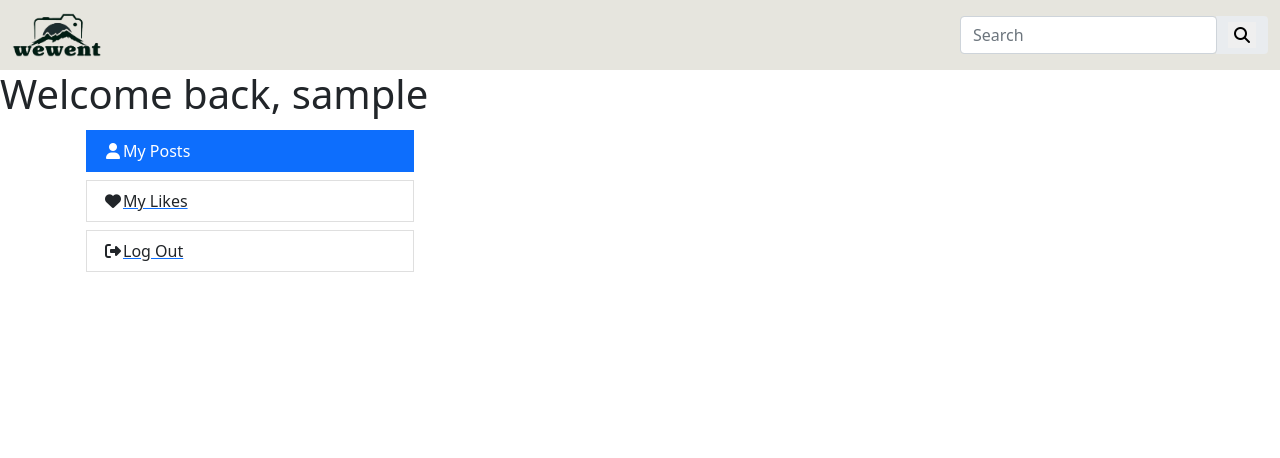
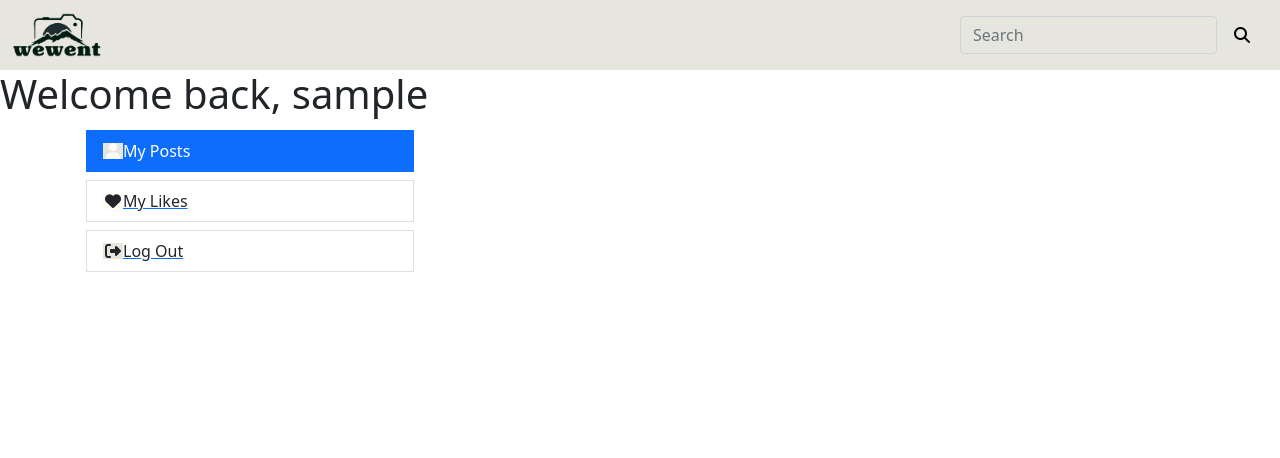
Before and after one commit to AshFitz/we-went, a Django app: page /profile/ in a window 1280 px wide. Shown: the top 458 px of the page. Run offline with Django 3.2, Linux system fonts and the light colour scheme; the visitor is signed in with stand-in values (Sample User, id 1); data comes from the database, SQL or seed files in the repository; data that the repository does not hold is empty; some libraries are stand-ins or nearby versions.

Commit message:
add styling to match main bg

```diff
--- a/static/css/style.css
+++ b/static/css/style.css
@@ -72,6 +72,13 @@ li {
     background-color: inherit;
 }
 
+.search-bar-input {
+    background-color: inherit;
+}
+
+#search-addon, button, i {
+    background-color: #e6e5de;
+}
 .post-container {
     background-color: #fefbf1;
     border-radius: 5px;
@@ -80,6 +87,10 @@ li {
     margin-bottom: 50px;
     max-width: 800px;
     filter: drop-shadow(-24px -24px 0px #1E2D2F);
+}
+
+.fa-heart{
+    background-color: #fefbf1;
 }
 
 .like-container {
```
